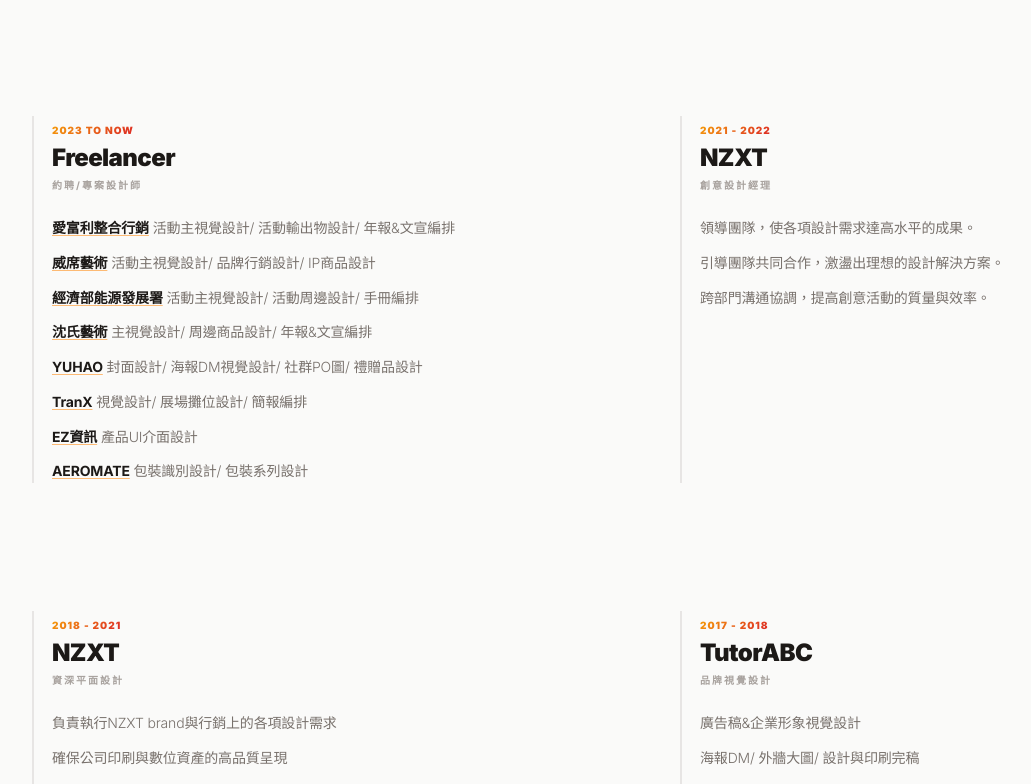
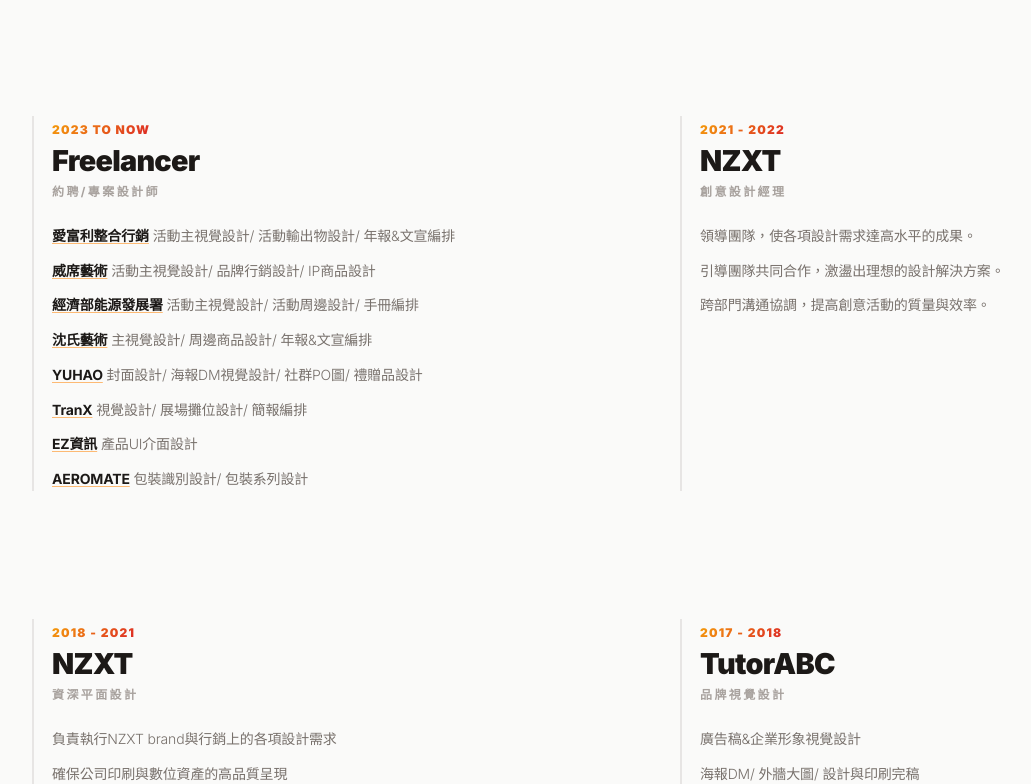
Before and after one commit to visionown1988-cloud/AlbaHDesign, a React (Vite) app: page / in a window 1280 px wide. Shown: the part 2100-2884 px from the top of the page, without its empty margins (0-1031 px from the left). Built offline with nearby package versions, Linux system fonts and the light colour scheme.

Commit message:
feat(experience): Improve typography scale and readability
Adjusts font sizes for period, company, and role text within the experience section to enhance visual hierarchy and readability. The company name now uses a direct pixel value for better control over its size relative to other elements.

```diff
--- a/components/Experience.tsx
+++ b/components/Experience.tsx
@@ -47,11 +47,14 @@
 
               <div className="space-y-6">
                 <div>
-                  <div className="text-gradient inline-block text-[10px] font-black tracking-widest uppercase mb-1">{exp.period}</div>
-                  <h3 className="text-2xl font-black text-stone-900 tracking-tight group-hover:text-stone-800 transition-colors">
+                  {/* Period font size adjusted to 12px (120% of 10px) */}
+                  <div className="text-gradient inline-block text-[12px] font-black tracking-widest uppercase mb-1">{exp.period}</div>
+                  {/* Company font size adjusted to 28.8px (120% of 24px/text-2xl) */}
+                  <h3 className="text-[28.8px] font-black text-stone-900 tracking-tight group-hover:text-stone-800 transition-colors leading-tight">
                     {exp.company}
                   </h3>
-                  <div className="text-stone-400 text-[10px] font-bold tracking-[0.2em] uppercase mt-1">{exp.role}</div>
+                  {/* Role font size adjusted to 12px (120% of 10px) */}
+                  <div className="text-stone-400 text-[12px] font-bold tracking-[0.2em] uppercase mt-1">{exp.role}</div>
                 </div>
 
                 <ul className="space-y-3">
```
